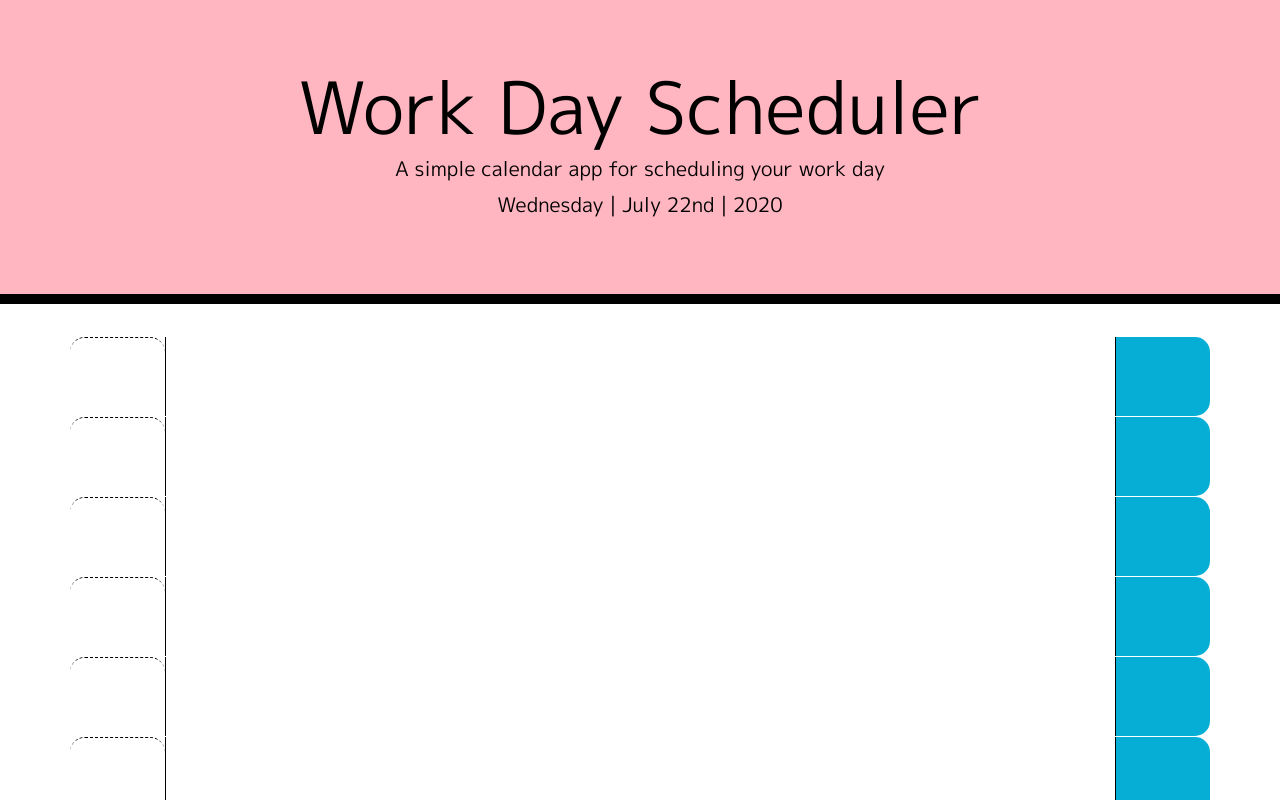
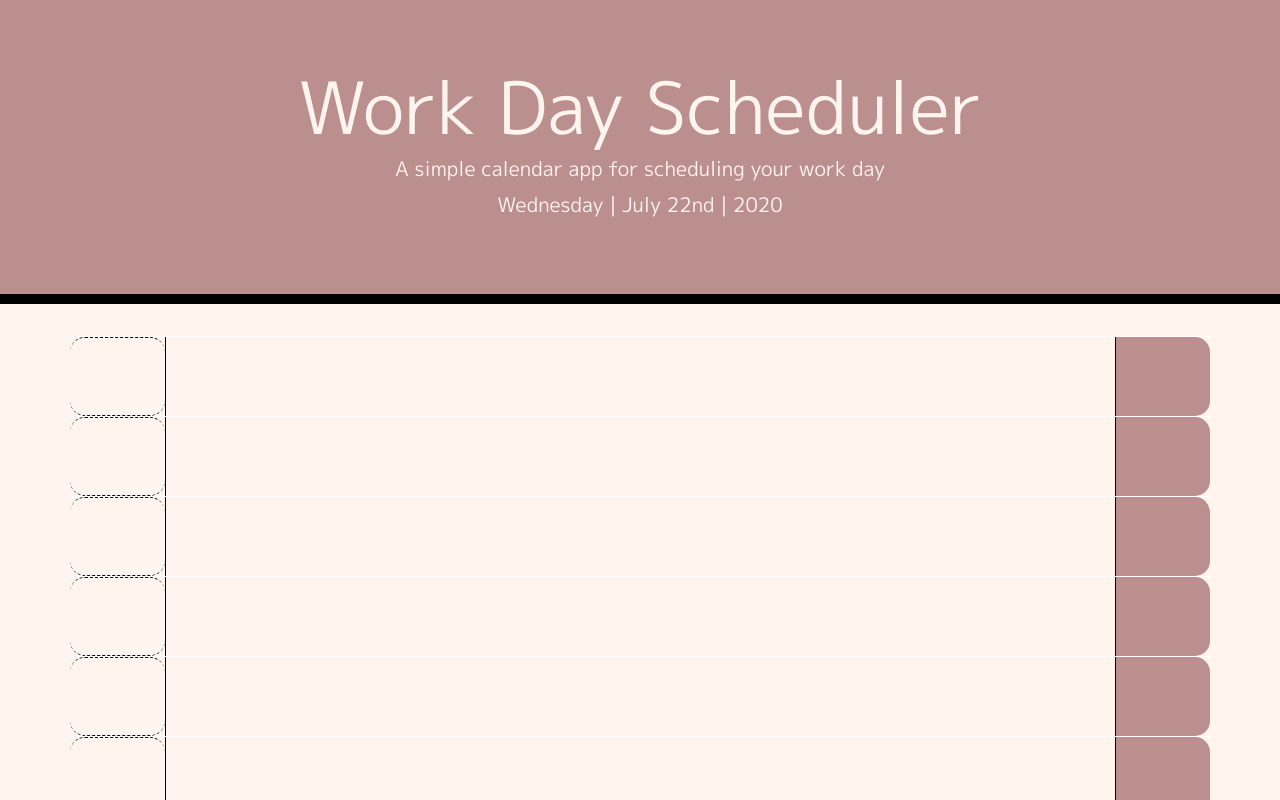
Before and after one commit to hilbug/05-work-day-scheduler, a plain HTML site: page index.html in a window 1280 px wide. Shown: the top 800 px of the page. Drawn offline with nearby package versions, Linux system fonts and the light colour scheme.

Commit message:
update color fonts in css

```diff
--- a/assets/style.css
+++ b/assets/style.css
@@ -8,6 +8,7 @@
 body {
   font-size: 16px;
   line-height: 1;
+  background-color: seashell;
 }
 
 textarea {
@@ -21,8 +22,8 @@ textarea {
 
 .jumbotron {
   text-align: center;
-  background-color: lightpink;
-  color: black;
+  background-color: rosybrown;
+  color: seashell;
   border-radius: 0;
   border-bottom: 10px solid black;
 }
@@ -32,8 +33,9 @@ textarea {
 }
 
 .time-block {
-  text-align: center;
+  text-align: left;
   border-radius: 15px;
+  color: black;
 }
 
 .row {
@@ -43,31 +45,29 @@ textarea {
 }
 
 .hour {
-  background-color: #ffffff;
   color: #000000;
   border-top: 1px dashed #000000;
+  border-bottom: 1px dashed #000000;
+  font-size: large;
 }
 
 .past {
   background-color: #d3d3d3;
-  color: white;
 }
 
 .present {
   background-color: #ff6961;
-  color: white;
 }
 
 .future {
   background-color: #77dd77;
-  color: white;
 }
 
 .saveBtn {
   border-left: 1px solid black;
   border-top-right-radius: 15px;
   border-bottom-right-radius: 15px;
-  background-color: #06AED5;
+  background-color: rosybrown;
   color: white;
 }
 
```
